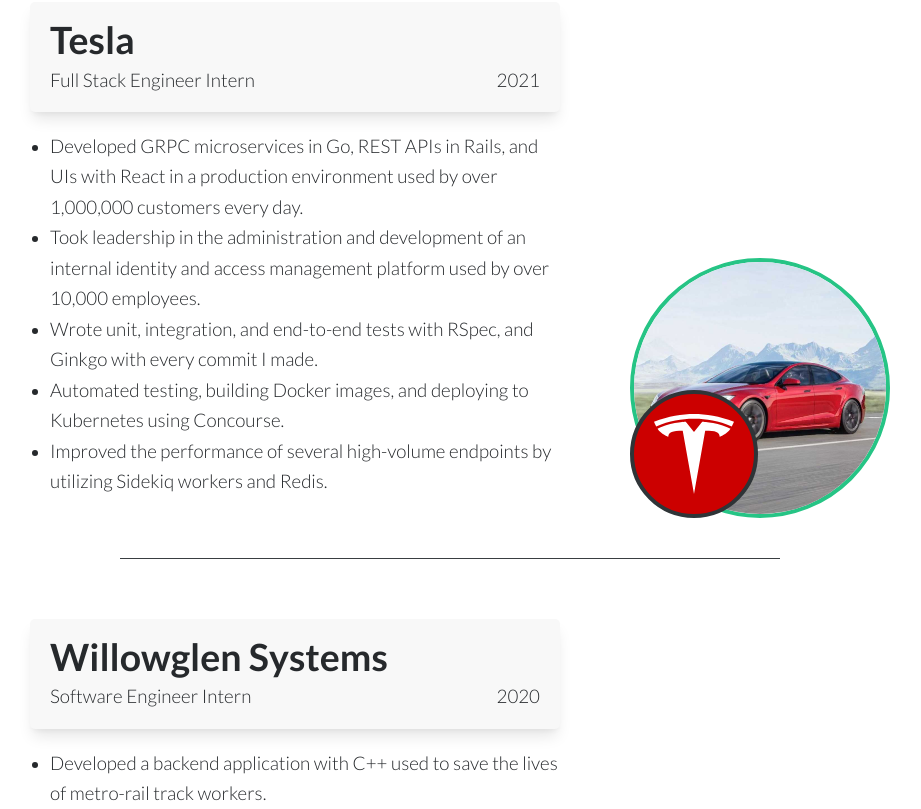
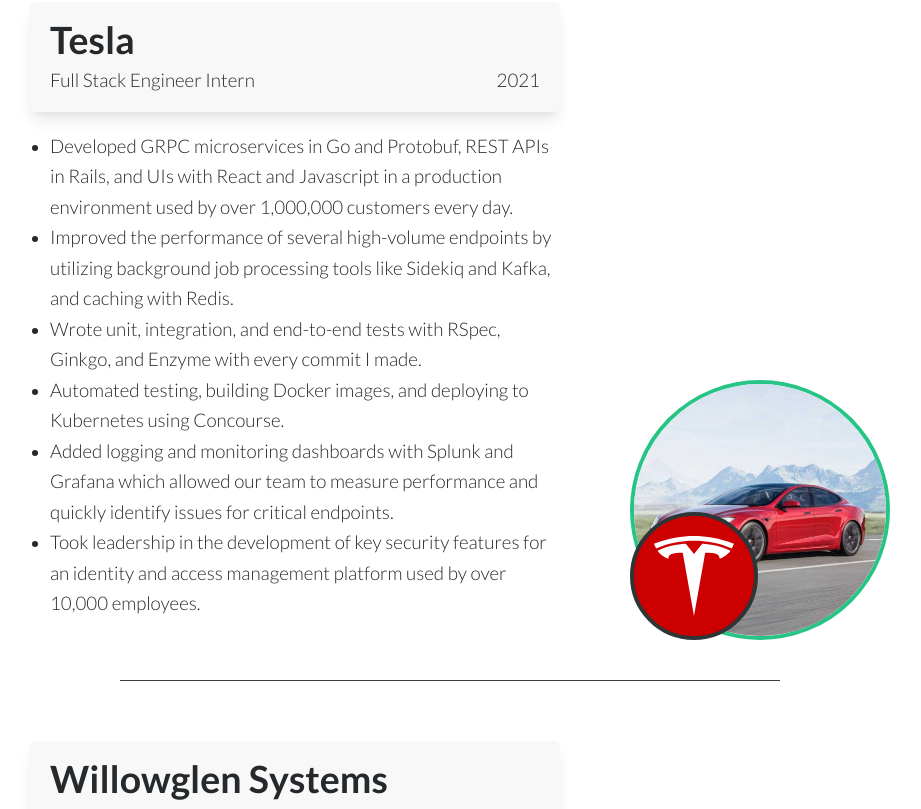
Before and after one commit to blchelle/portfolio-webpage, a React (Vite) app: page / in a window 1280 px wide. Shown: the part 2280-3089 px from the top of the page, without its empty margins (190-1111 px from the left). Built offline with nearby package versions, Linux system fonts and the light colour scheme.

Commit message:
Bump resume and tesla experience, add protobuf skill

```diff
--- a/src/content/skills.ts
+++ b/src/content/skills.ts
@@ -19,6 +19,7 @@
 import { ReactComponent as mysqlLogo } from '@assets/logos/mysql.svg';
 import { ReactComponent as nodeLogo } from '@assets/logos/node.svg';
 import { ReactComponent as postgresqlLogo } from '@assets/logos/postgresql.svg';
+import { ReactComponent as protobufLogo } from '@assets/logos/protobuf.svg';
 import { ReactComponent as reactLogo } from '@assets/logos/react.svg';
 import { ReactComponent as railsLogo } from '@assets/logos/rails.svg';
 import { ReactComponent as redisLogo } from '@assets/logos/redis.svg';
@@ -58,6 +59,7 @@
 			{ name: 'Ruby', Logo: rubyLogo },
 			{ name: 'Ruby on Rails', Logo: railsLogo },
 			{ name: 'Go', Logo: goLogo },
+			{ name: 'Protobuf', Logo: protobufLogo },
 			{ name: 'Node', Logo: nodeLogo },
 			{ name: 'Express', Logo: expressLogo },
 			{ name: 'C++', Logo: cppLogo },
--- a/src/text.ts
+++ b/src/text.ts
@@ -11,11 +11,12 @@
 	},
 	experience: {
 		tesla: [
-			'Developed GRPC microservices in Go, REST APIs in Rails, and UIs with React in a production environment used by over 1,000,000 customers every day.',
-			'Took leadership in the administration and development of an internal identity and access management platform used by over 10,000 employees.',
-			'Wrote unit, integration, and end-to-end tests with RSpec, and Ginkgo with every commit I made.',
+			'Developed GRPC microservices in Go and Protobuf, REST APIs in Rails, and UIs with React and Javascript in a production environment used by over 1,000,000 customers every day.',
+			'Improved the performance of several high-volume endpoints by utilizing background job processing tools like Sidekiq and Kafka, and caching with Redis.',
+			'Wrote unit, integration, and end-to-end tests with RSpec, Ginkgo, and Enzyme with every commit I made.',
 			'Automated testing, building Docker images, and deploying to Kubernetes using Concourse.',
-			'Improved the performance of several high-volume endpoints by utilizing Sidekiq workers and Redis.',
+			'Added logging and monitoring dashboards with Splunk and Grafana which allowed our team to measure performance and quickly identify issues for critical endpoints.',
+			'Took leadership in the development of key security features for an identity and access management platform used by over 10,000 employees.'
 		],
 		willowglen: [
 			'Developed a backend application with C++ used to save the lives of metro-rail track workers.',
```
Also changed, not shown: src/assets/logos/protobuf.svg (added), 1 other file (tests, documents, lock files or other folders).
